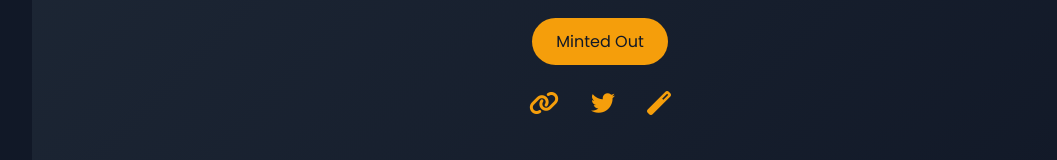
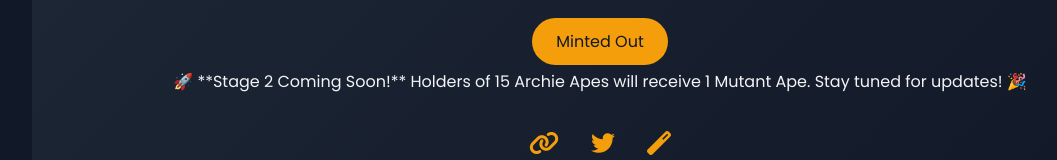
Before and after one commit to blockchainBard101/archie-apes, a React (Vite) app: page / in a window 1280 px wide. Shown: the part 371-531 px from the top of the page, without its empty margins (40-1097 px from the left). Built offline with nearby package versions, Linux system fonts and the light colour scheme.

Commit message:
Update App.tsx

```diff
--- a/src/App.tsx
+++ b/src/App.tsx
@@ -22,6 +22,12 @@ function App() {
     >
       Minted Out
     </a>
+  </div>
+
+  <div className="top-banner">
+    <p className="banner-text">
+      🚀 **Stage 2 Coming Soon!** Holders of 15 Archie Apes will receive 1 Mutant Ape. Stay tuned for updates! 🎉
+    </p>
   </div>
 
   <div className="top-links">
@@ -54,6 +60,7 @@ function App() {
     </a>
   </div>
 </header>
+
 
       {/* Gallery Section */}
       <main>
```
Lines whose indentation alone changed are shown as unchanged.
